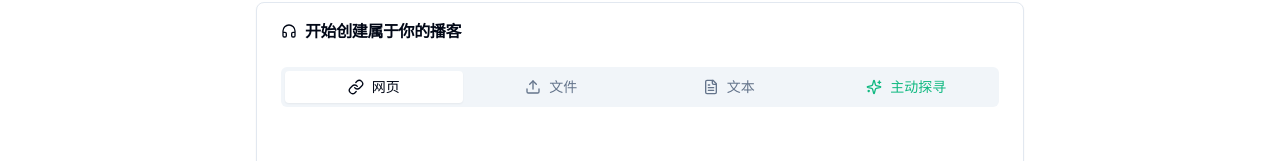
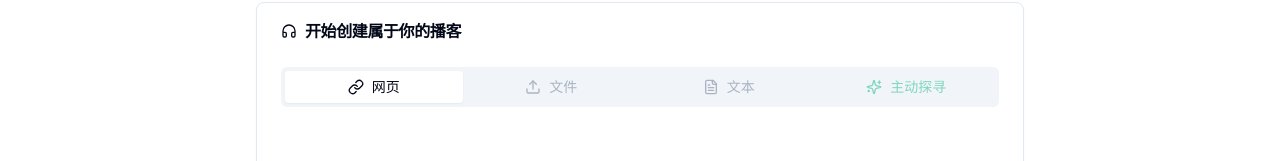
Before and after one commit to dustland/ting.fm, a Next.js app: page / in a window 1280 px wide. Shown: the part 319-480 px from the top of the page. Built offline with nearby package versions, Linux system fonts and the light colour scheme.

Commit message:
fix: disabled the not implemented tabs

```diff
--- a/src/components/create-pod-card.tsx
+++ b/src/components/create-pod-card.tsx
@@ -63,17 +63,26 @@ export function CreatePodCard({ onCreated, className }: CreatePodCardProps) {
               <Icons.link className="h-4 w-4" />
               网页
             </TabsTrigger>
-            <TabsTrigger value="file" className="flex items-center gap-2">
+            <TabsTrigger
+              value="file"
+              className="flex items-center gap-2"
+              disabled
+            >
               <Icons.upload className="h-4 w-4" />
               文件
             </TabsTrigger>
-            <TabsTrigger value="text" className="flex items-center gap-2">
+            <TabsTrigger
+              value="text"
+              className="flex items-center gap-2"
+              disabled
+            >
               <Icons.text className="h-4 w-4" />
               文本
             </TabsTrigger>
             <TabsTrigger
               value="channel"
               className="group flex items-center gap-2"
+              disabled
             >
               <Icons.sparkles className="h-4 w-4 text-emerald-500" />
               <span className="text-emerald-500">主动探寻</span>
```
